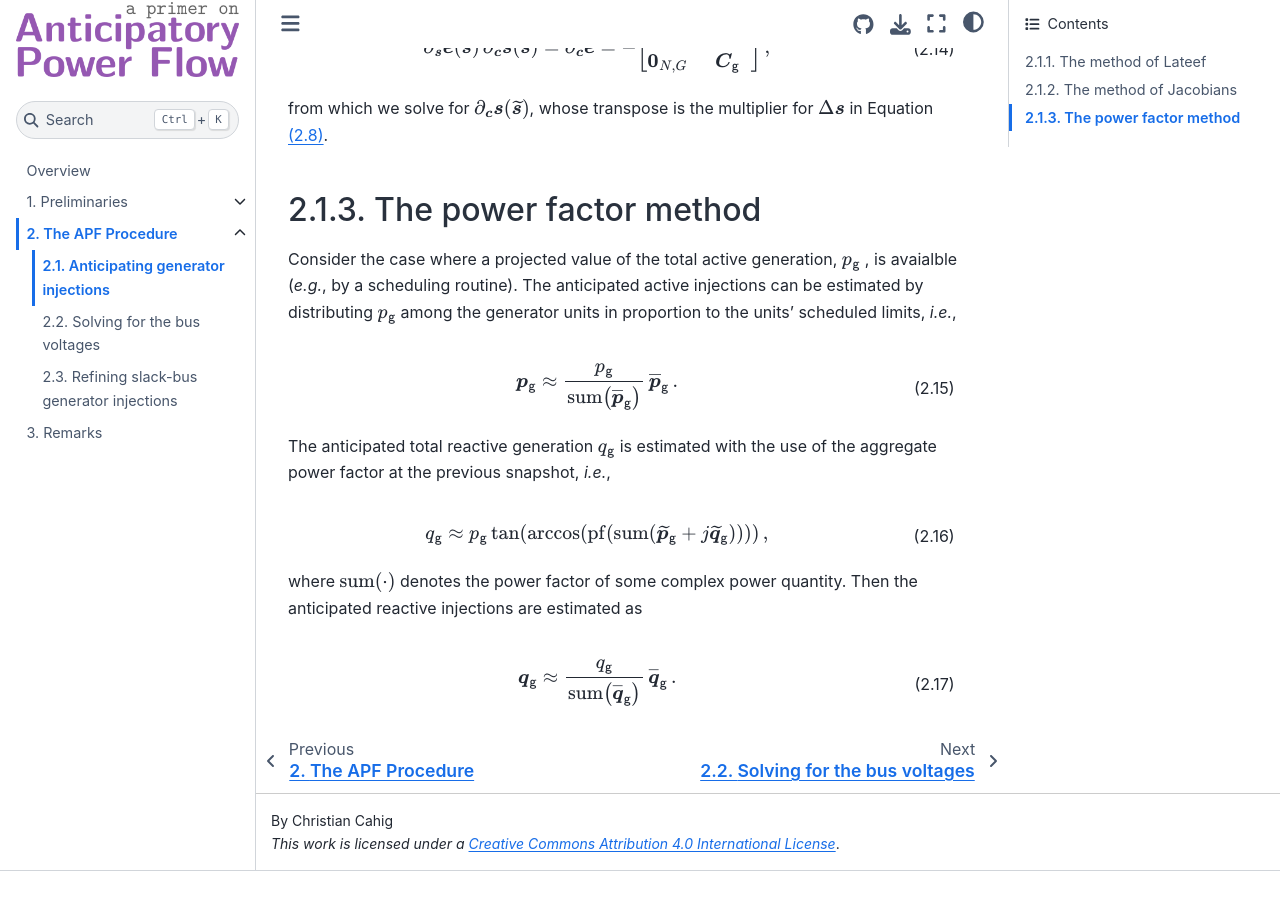
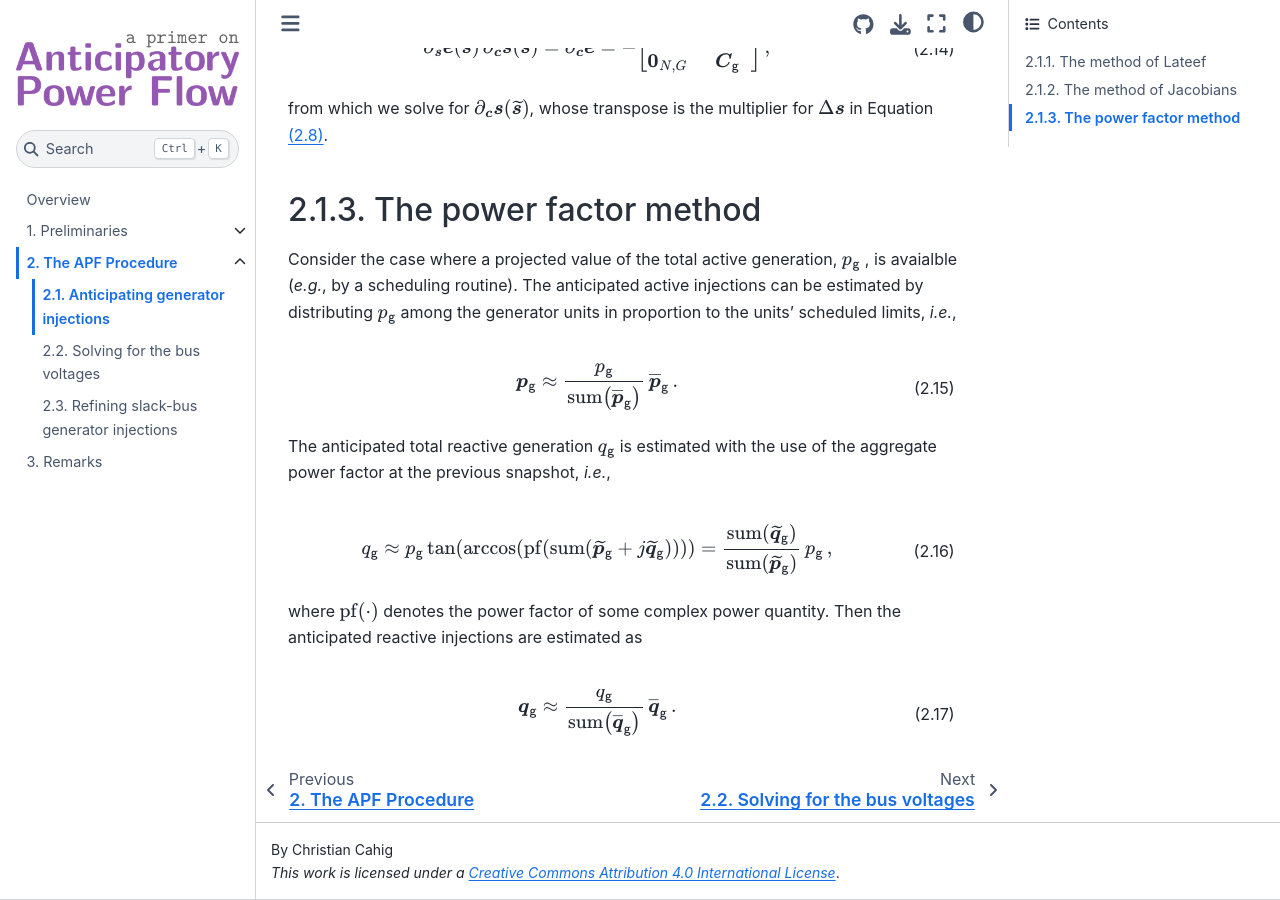
Before and after one commit to christian-cahig/apf-primer, a Jupyter Book: the page built from apf-procedure/anticipate-injs.md, in a window 1280 px wide and 900 px high, scrolled down 4002 px. Built offline with Jupyter Book 1.0.4 settings and Sphinx 7.4.7 and the Sphinx Book theme 1.1.4, drawn with Linux system fonts in a browser that asks for light colours; before the commit the page ends 4873 px from its top, so only the background shows below that.

Commit message:
Simplify equation 2.16

````diff
--- a/apf-procedure/anticipate-injs.md
+++ b/apf-procedure/anticipate-injs.md
@@ -508,10 +508,18 @@ p_{ \mathsf{g} }
         + j \widetilde{ \boldsymbol{q} }_{ \mathsf{g} }
     \right)
 \right) \right) \right)
+=
+\frac{
+    \operatorname{sum} \! \left( \widetilde{ \boldsymbol{q} }_{ \mathsf{g} } \right)
+}{
+    \operatorname{sum} \! \left( \widetilde{ \boldsymbol{p} }_{ \mathsf{g} } \right)
+}
+\thinspace
+p_{ \mathsf{g} }
 \, ,
 ```
 
-where $\operatorname{sum} \! \left( \cdot \right)$ denotes the power factor of some complex power quantity.
+where $\operatorname{pf} \! \left( \cdot \right)$ denotes the power factor of some complex power quantity.
 Then the anticipated reactive injections are estimated as
 
 ```{math}
````
